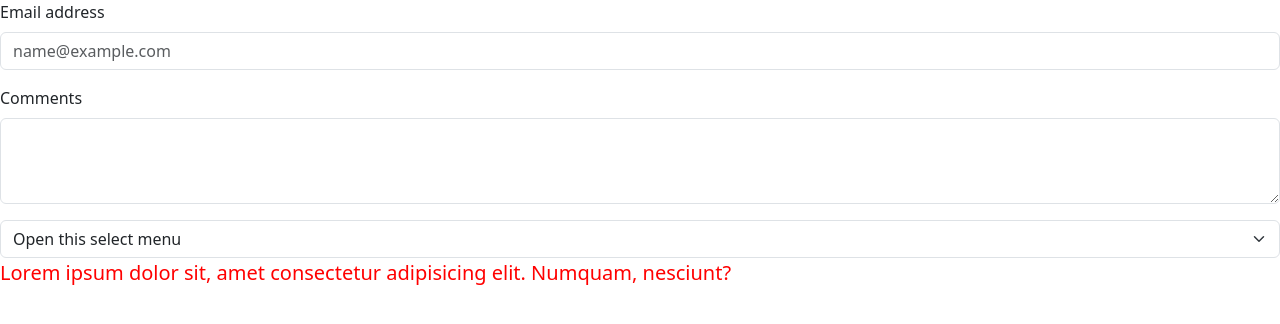
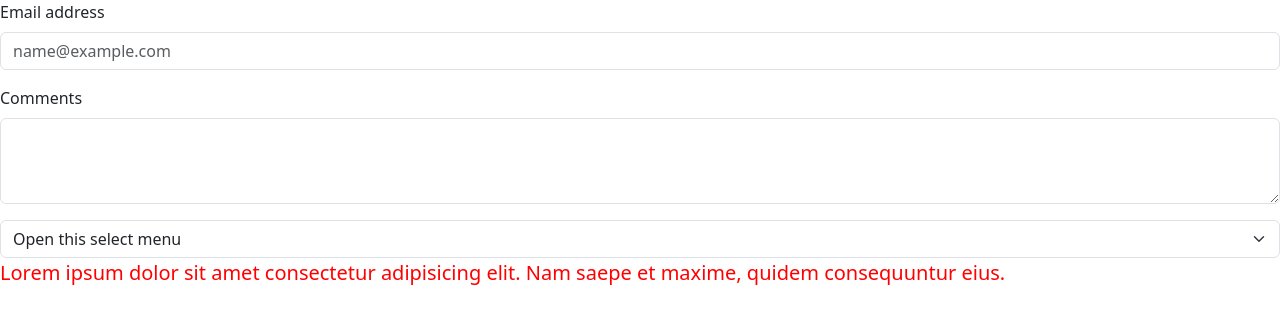
Before and after one commit to harshapat9/twentyone, a plain HTML site: page index.html in a window 1280 px wide. Drawn offline with nearby package versions, Linux system fonts and the light colour scheme.

Commit message:
THird branch added.

```diff
--- a/index.html
+++ b/index.html
@@ -23,5 +23,5 @@
         <option value="2">Two</option>
         <option value="3">Three</option>
       </select>
-    <p>Lorem ipsum dolor sit, amet consectetur adipisicing elit. Numquam, nesciunt?</p>
+    <p>Lorem ipsum dolor sit amet consectetur adipisicing elit. Nam saepe et maxime, quidem consequuntur eius.</p>
 </html>
```
